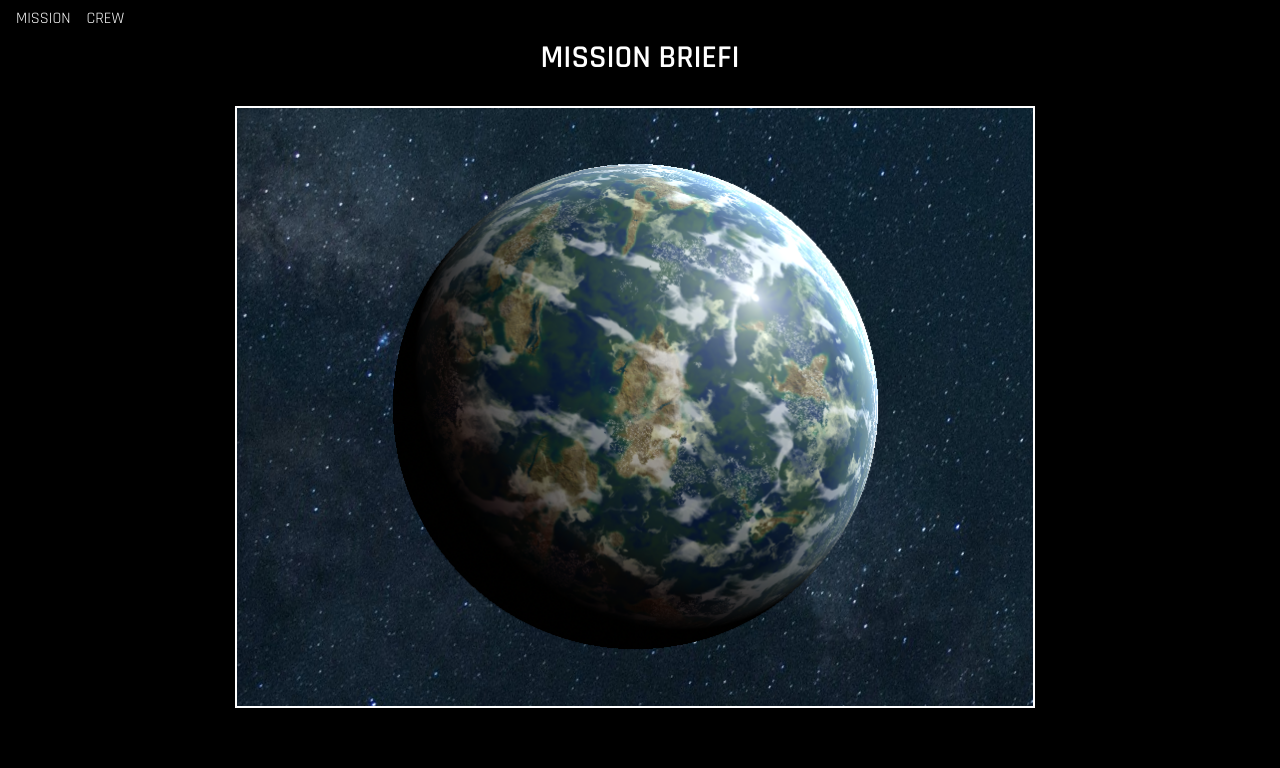
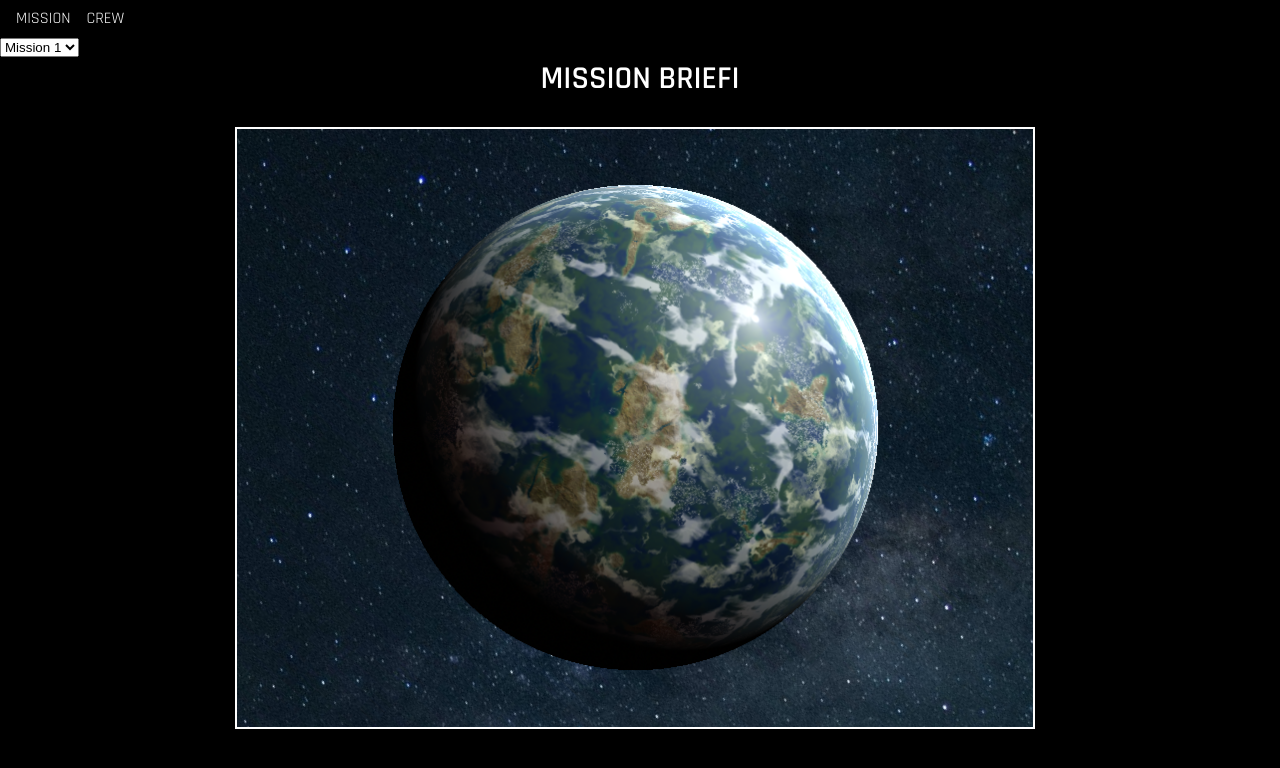
Before and after one commit to rowan-carlsen/mission-briefing, a SvelteKit app: page / in a window 1280 px wide. Shown: the top 768 px of the page. Built offline with nearby package versions, Linux system fonts and the light colour scheme.

Commit message:
update deps, revise import

```diff
--- /dev/null
+++ b/src/lib/mission-data.js
@@ -0,0 +1,39 @@
+const missionData = {
+	'Mission 1': {
+		randArray: [69, 77, 53],
+		isPlanet: true
+	},
+	randomValues: [
+		[88, 64, 87],
+		[11, 92, 59],
+		[53, 43, 50],
+		[84, 43, 3],
+		[69, 51, 92],
+		[5, 74, 98],
+		[60, 96, 4],
+		[52, 56, 36],
+		[41, 11, 17],
+		[35, 7, 44],
+		[90, 84, 24],
+		[4, 55, 33],
+		[88, 23, 88],
+		[74, 62, 14],
+		[47, 77, 74],
+		[79, 18, 2],
+		[8, 82, 54],
+		[26, 73, 76],
+		[38, 53, 62],
+		[47, 27, 78],
+		[12, 66, 49],
+		[23, 33, 35],
+		[36, 85, 26],
+		[13, 15, 78],
+		[4, 0, 49],
+		[95, 20, 61],
+		[30, 94, 61],
+		[92, 59, 92],
+		[90, 95, 10]
+	]
+};
+
+export default missionData;
--- a/src/routes/+page.svelte
+++ b/src/routes/+page.svelte
@@ -2,50 +2,22 @@
 	import { onMount } from 'svelte';
 	import { gsap } from 'gsap';
 	import { TextPlugin } from 'gsap/TextPlugin';
+	import missionData from '$lib/mission-data.js';
+	const { randomValues, ...missions } = missionData;
 
 	gsap.registerPlugin(TextPlugin);
-	let mission = 1,
+	let selectedMission = 'Mission 1',
 		xPos = 0,
 		yPos = 0,
 		rotation = 0,
-		ready = false;
-	const planetImage = `./planets/mission-${mission}.png`,
-		timeline = gsap.timeline(),
-		randomValues = [
-			[69, 77, 53],
-			[88, 64, 87],
-			[11, 92, 59],
-			[53, 43, 50],
-			[84, 43, 3],
-			[69, 51, 92],
-			[5, 74, 98],
-			[60, 96, 4],
-			[52, 56, 36],
-			[41, 11, 17],
-			[35, 7, 44],
-			[90, 84, 24],
-			[4, 55, 33],
-			[88, 23, 88],
-			[74, 62, 14],
-			[47, 77, 74],
-			[79, 18, 2],
-			[8, 82, 54],
-			[26, 73, 76],
-			[38, 53, 62],
-			[47, 27, 78],
-			[12, 66, 49],
-			[23, 33, 35],
-			[36, 85, 26],
-			[13, 15, 78],
-			[4, 0, 49],
-			[95, 20, 61],
-			[30, 94, 61],
-			[92, 59, 92],
-			[90, 95, 10]
-		];
+		ready = false,
+		{ isPlanet } = missionData[selectedMission],
+		missionNumber = parseInt(selectedMission.split(' ')[1]),
+		planetImage = `./${isPlanet ? 'planets' : 'locations'}/mission-${missionNumber}.png`;
 
+	const timeline = gsap.timeline();
 	onMount(() => {
-		const randArray = randomValues[mission - 1];
+		const randArray = randomValues[missionNumber - 1];
 		randArray[2] *= 3.6;
 		[xPos, yPos, rotation] = randArray;
 		document.fonts.ready.then(() => (ready = true));
@@ -95,6 +67,10 @@
 </script>
 
 <main class:visible={ready}>
+	<select bind:value={selectedMission}>
+		<option value="Mission 1">Mission 1</option>
+	</select>
+	<!-- svelte-ignore a11y_missing_content -->
 	<h1 id="header">&nbsp;</h1>
 	<section id="briefing">
 		<div id="viewscreen" style="--xPos: {xPos}%; --yPos: {yPos}%; --rotation: {rotation}deg;">
```
Also changed, not shown: package.json (+9 -10 lines), 1 other file (tests, documents, lock files or other folders).
